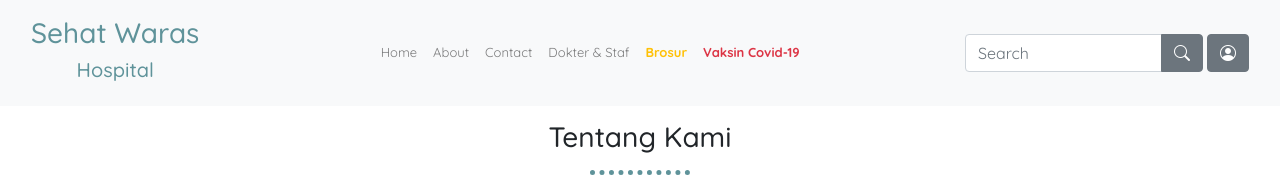
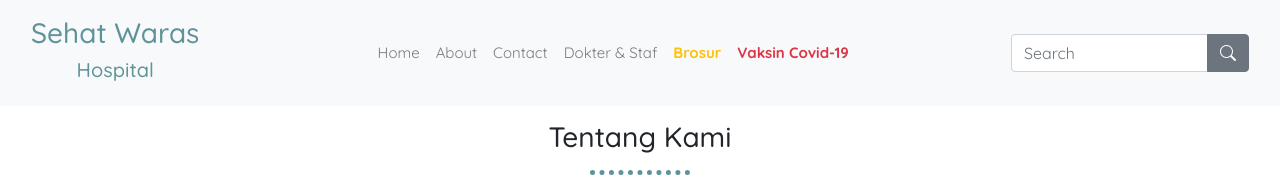
Before and after one commit to ilhamprasetyo/sehatwarashospital, a plain HTML site: page about.html in a window 1280 px wide. Shown: the top 183 px of the page. Drawn offline with nearby package versions, Linux system fonts and the light colour scheme.

Commit message:
New Updates

```diff
--- a/about.html
+++ b/about.html
@@ -60,9 +60,6 @@
                   <button class="btn btn-secondary my-2s" type="button"><i class="bi bi-search"></i></button>
                 </div>
               </form>
-            </div>
-            <div class="text-center pl-1">
-              <button class="btn btn-secondary" type="button" data-toggle="dropdown" aria-haspopup="true" aria-expanded="false"><i class="bi bi-person-circle"></i></button>
             </div>
           </div>
         </div>
--- a/style.css
+++ b/style.css
@@ -38,7 +38,7 @@ textarea {
 }
 
 #navbar a {
-  font-size: 13px;
+  font-size: 15px;
 }
 
 #contact {
```
Also changed, not shown: apoteker.html (+1 -3 lines), contact.html (+0 -3 lines), dokter_spesialis.html (+0 -3 lines), dokter_umum.html (+0 -3 lines), home.html (+0 -3 lines), index.html (+0 -3 lines), image1.jpg, image2.jpg, image3.jpg, image4.jpg.
